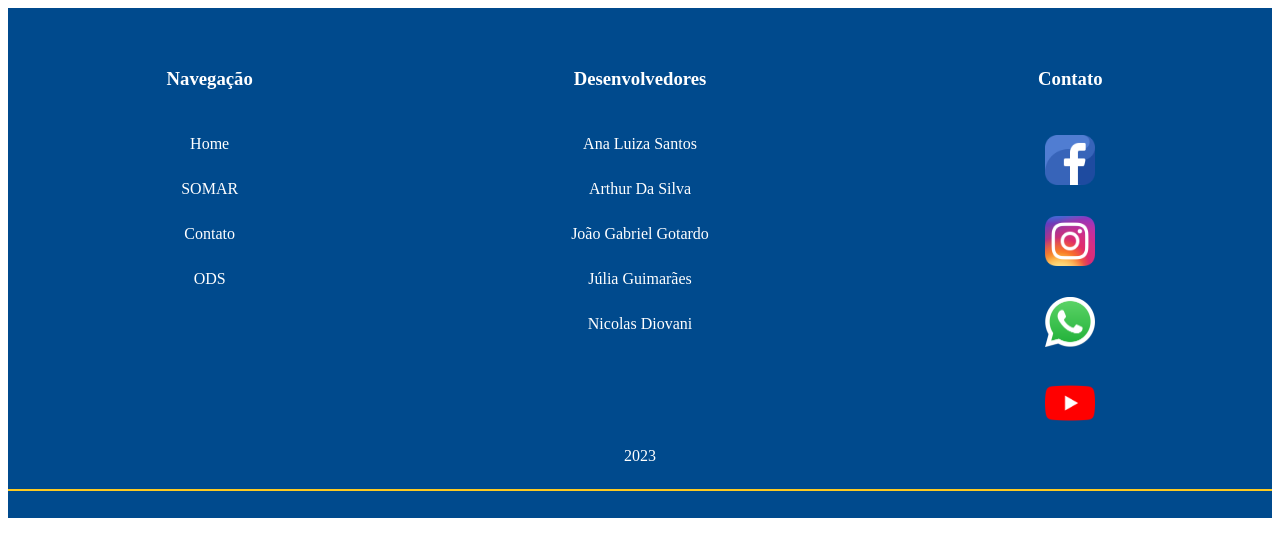
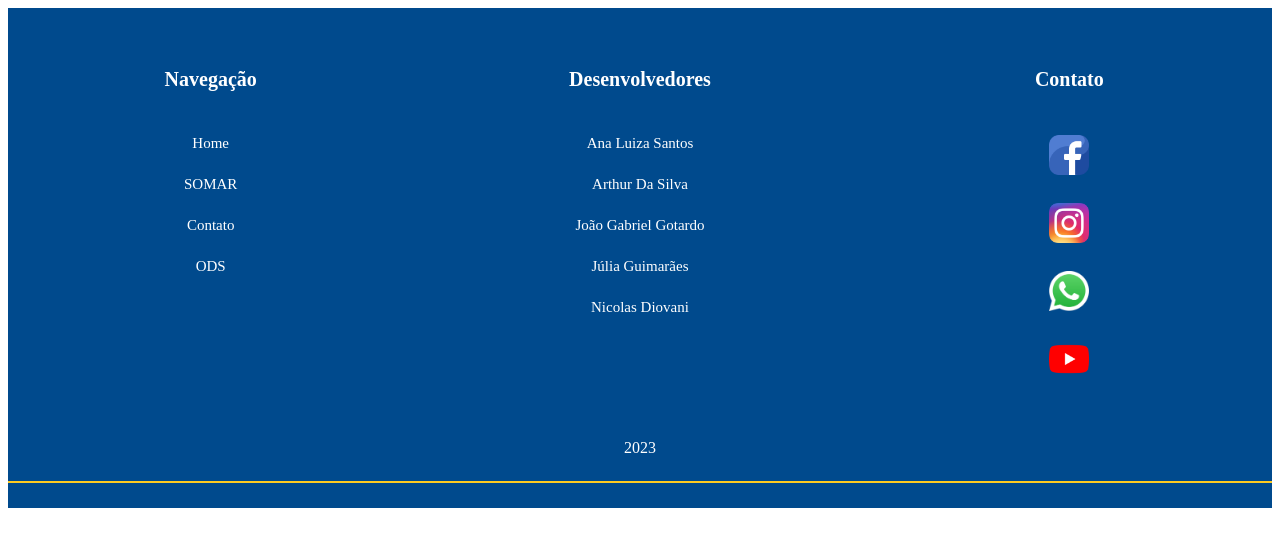
Before and after one commit to IPreHandaI/NAJA-SOMAR, a PHP site: the page made by Código/includes/_footer.php in a window 1280 px wide. Shown: the top 557 px of the page. Run offline with PHP 8.4, Linux system fonts and the light colour scheme.

Commit message:
Update footer.css

```diff
--- a/CSS/footer.css
+++ b/CSS/footer.css
@@ -1,8 +1,8 @@
 footer{
-    height: 510px;
+  height: 310px;
   width: 100%;
   background-color: #004a8d;
-
+  color: white;
 }
 #footer-box{
   display: flex;
@@ -10,43 +10,41 @@ footer{
   flex-direction: row;
   width: 100%;
 }
-#aFooter{
-    text-decoration: none;
-    color: white;
+footer h3{
+  font-size: 12.5px;
 }
-#h3footer{
-  color: white;
+footer a{
+  font-size: 10px;
 }
-
 footer div{
   display: flex;
   flex-direction: column;
   height: 80%;
   width: 33%;
   align-items:center;
-    gap: 27px;
+  gap: 24px;
 }
 footer img{
-    height: 50px;
-    width: 50px;
+  height: 30px;
+  width: 30px;
 }
 footer p{
   text-align: center;
   padding: 15px 0 8px 0 ;
 }
-@media(max-width:600px){
+@media(min-width:600px){
   footer{
-        height: 350px;
+      height: 500px;
   }
   footer h3{
-        font-size: 14px;
+      font-size: 20px;
   }
-    footer #afooter{
-        font-size: 11px;
+  footer a{
+      font-size: 15px;
   }
   footer img{
-        height: 30px;
-        width: 30px;
+      height: 40px;
+      width: 40px;
   }
 }
 @media(min-width:1296px){
@@ -54,4 +52,14 @@ footer p{
       width: 1296px;
       margin: 0 auto 0 auto;
   }
+  footer h3{
+    font-size: 28px;
   }
+  footer a{
+    font-size: 20px;
+  }
+  footer img{
+    height: 50px;
+    width: 50px;
+}
+}
```
Lines whose indentation alone changed are shown as unchanged.
